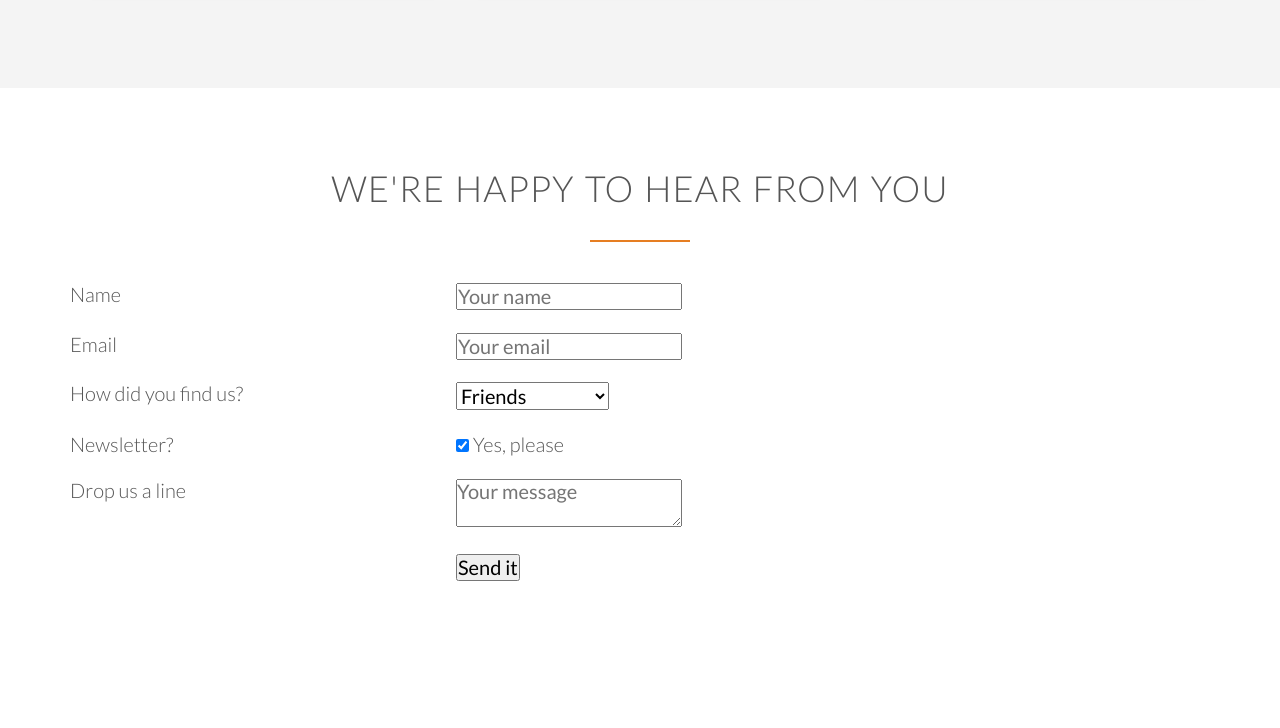
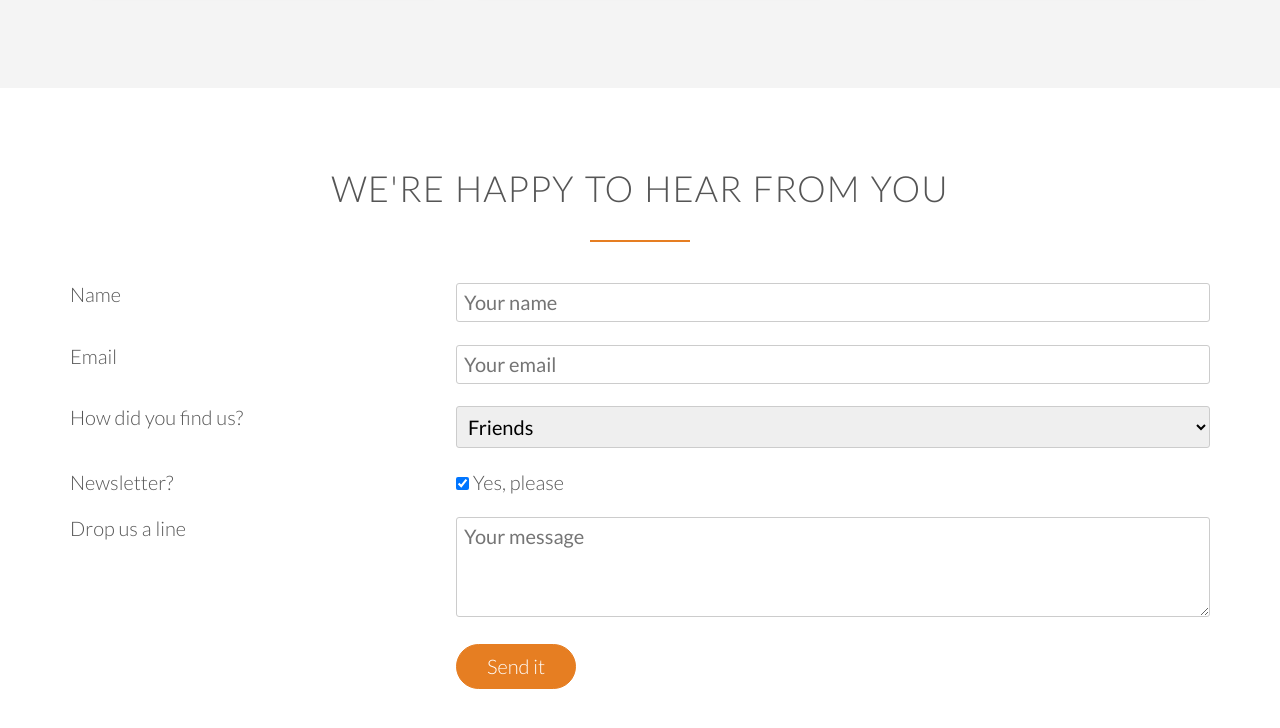
Before and after one commit to GavinWon/WebDesign, a plain HTML site: page OmniFood/index.html in a window 1280 px wide. Shown: the part 4530-5258 px from the top of the page. Before the commit the page ends 5202 px from the top, so only its background shows below. Drawn offline with Linux system fonts and the light colour scheme; files whose address does not match are found by name.

Commit message:
finished styling contact

```diff
--- a/OmniFood/Resources/css/style.css
+++ b/OmniFood/Resources/css/style.css
@@ -10,7 +10,7 @@
 /* clear float? */
 /* linear gradient vs just senting background dark*/
 /* difference between putting text inside <icon> or outside
-/* padding vs border" */
+/* padding vs border vs margin" */
 
 /* -----------------------------------------*/
 /* BASIC SETUP */
@@ -169,7 +169,8 @@ a:active {
 /* -----------------------------------------*/
 
 .btn:link,
-.btn:visited{
+.btn:visited,
+input[type=submit]{
     display: inline-block;
     padding: 10px 30px;
     font-weight: 300;
@@ -180,7 +181,8 @@ a:active {
 
 
 .btn-full:link,
-.btn-full:visited {
+.btn-full:visited,
+input[type=submit]{
     background-color: #e67e22;
     border: 1px solid #e67e22;
     color: #fff;
@@ -195,7 +197,9 @@ a:active {
 }
 
 .btn:hover,
-.btn:active {
+.btn:active,
+input[type=submit]:hover,
+input[type=submit]:active {
     background-color: #cf6d17;
 }
 
@@ -489,3 +493,32 @@ cite img {
 .plan-box ul li {
     padding: 5px 0;
 }
+
+/* -----------------------------------------*/
+/* FORM */
+/* -----------------------------------------*/
+
+.contact-form {
+    widows: 60%;
+    margin: 0 auto;
+}
+
+input[type=text],
+input[type=email],
+select,
+textarea {
+    width: 100%;
+    padding: 7px;
+    border-radius: 3px;
+    border: 1px solid #ccc;
+}
+
+textarea {
+    height: 100px;
+}
+
+input[type=checkbox] {
+    margin= 10px 5px 10px 0;
+}
+
+*:focus{outline: none}
```
